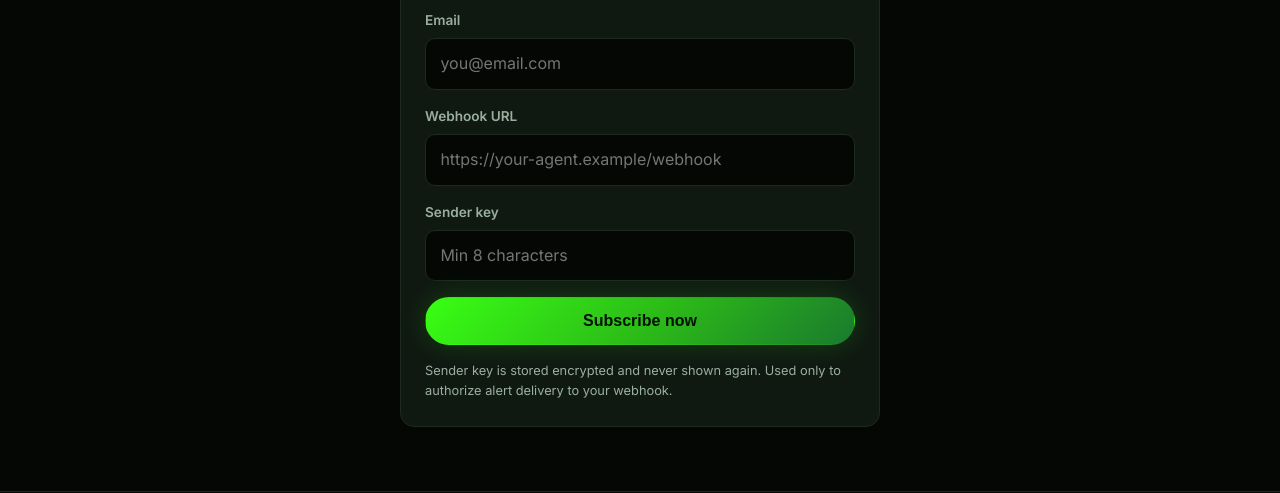
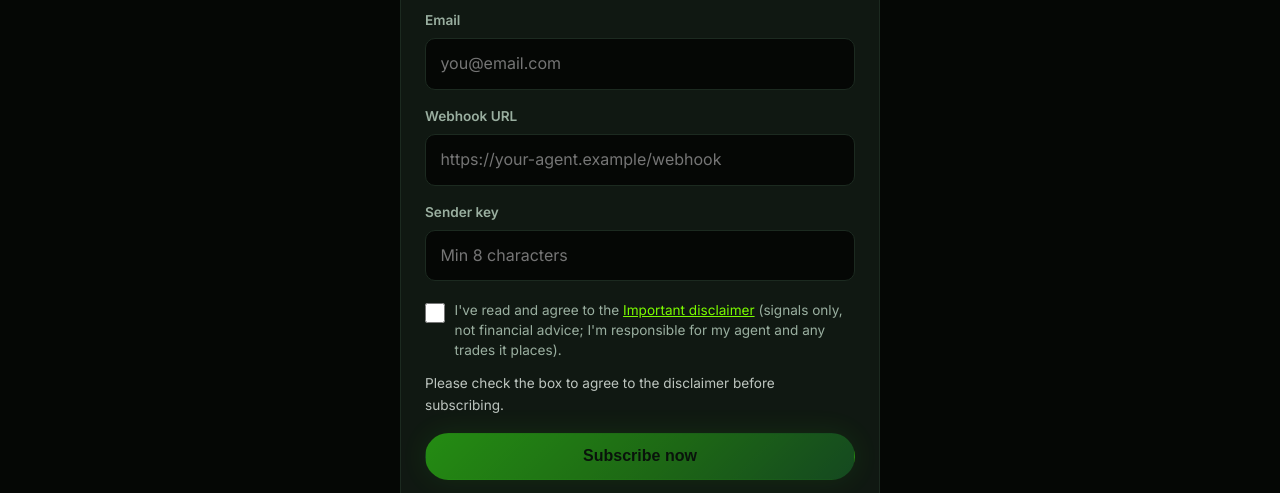
Before and after one commit to gexmachineai/aispy-alerts, a plain HTML site: page index.html in a window 1280 px wide. Shown: the part 3607-4100 px from the top of the page. Drawn offline with Linux system fonts and the light colour scheme.

Commit message:
Subscribe form: required accept-disclaimer checkbox before Subscribe

```diff
--- a/index.html
+++ b/index.html
@@ -197,7 +197,14 @@
             <label for="senderKey">Sender key</label>
             <input id="senderKey" name="senderKey" type="password" autocomplete="off" required minlength="8" placeholder="Min 8 characters" />
           </div>
-          <button class="btn btn-primary btn-block" type="submit">Subscribe now</button>
+          <div class="form-row terms-row">
+            <label class="terms-label" for="acceptTerms">
+              <input id="acceptTerms" type="checkbox" required aria-describedby="terms-hint" />
+              <span>I've read and agree to the <a href="#disclaimer">Important disclaimer</a> (signals only, not financial advice; I'm responsible for my agent and any trades it places).</span>
+            </label>
+            <p id="terms-hint" class="terms-hint">Please check the box to agree to the disclaimer before subscribing.</p>
+          </div>
+          <button class="btn btn-primary btn-block" type="submit" disabled aria-disabled="true">Subscribe now</button>
           <div id="form-message" class="form-message" role="status" aria-live="polite" hidden></div>
           <p class="form-note">Sender key is stored encrypted and never shown again. Used only to authorize alert delivery to your webhook.</p>
         </form>
@@ -220,6 +227,16 @@
 
     const form = document.getElementById("subscribe-form");
     const msg = document.getElementById("form-message");
+    const terms = document.getElementById("acceptTerms");
+    const termsHint = document.getElementById("terms-hint");
+    const submitBtn = form.querySelector('button[type="submit"]');
+    function syncTerms() {
+      submitBtn.disabled = !terms.checked;
+      submitBtn.setAttribute("aria-disabled", String(!terms.checked));
+      termsHint.hidden = terms.checked;
+    }
+    terms.addEventListener("change", syncTerms);
+    syncTerms();
     const emailRe = /^[^\s@]+@[^\s@]+\.[^\s@]+$/;
 
     function showMessage(text, kind) {
@@ -239,6 +256,12 @@
 
     form.addEventListener("submit", async function (e) {
       e.preventDefault();
+      if (!terms.checked) {
+        syncTerms();
+        showMessage("Please agree to the Important disclaimer to subscribe.", "error");
+        terms.focus();
+        return;
+      }
 
       const name = (form.name.value || "").trim();
       const email = (form.email.value || "").trim();
@@ -287,8 +310,8 @@
       } catch (err) {
         showMessage("Network error. Please try again.", "error");
       } finally {
-        btn.disabled = false;
         btn.textContent = prev;
+        syncTerms();
       }
     });
   </script>
--- a/styles.css
+++ b/styles.css
@@ -744,3 +744,12 @@ a:hover {
 .text-white {
   color: var(--text);
 }
+
+/* Accept-terms checkbox */
+.terms-row { margin-top: 0.25rem; }
+.form-row .terms-label { display: flex; gap: 0.6rem; align-items: flex-start; font-weight: 400; line-height: 1.45; cursor: pointer; }
+.terms-label input[type="checkbox"] { flex: 0 0 auto; width: 1.25rem; height: 1.25rem; margin: 0.1rem 0 0; accent-color: currentColor; cursor: pointer; }
+.terms-label a { text-decoration: underline; }
+.terms-hint { margin: 0.4rem 0 0; font-size: 0.85rem; opacity: 0.8; }
+.terms-hint[hidden] { display: none; }
+.waitlist-form button[type="submit"]:disabled { opacity: 0.5; cursor: not-allowed; }
```
